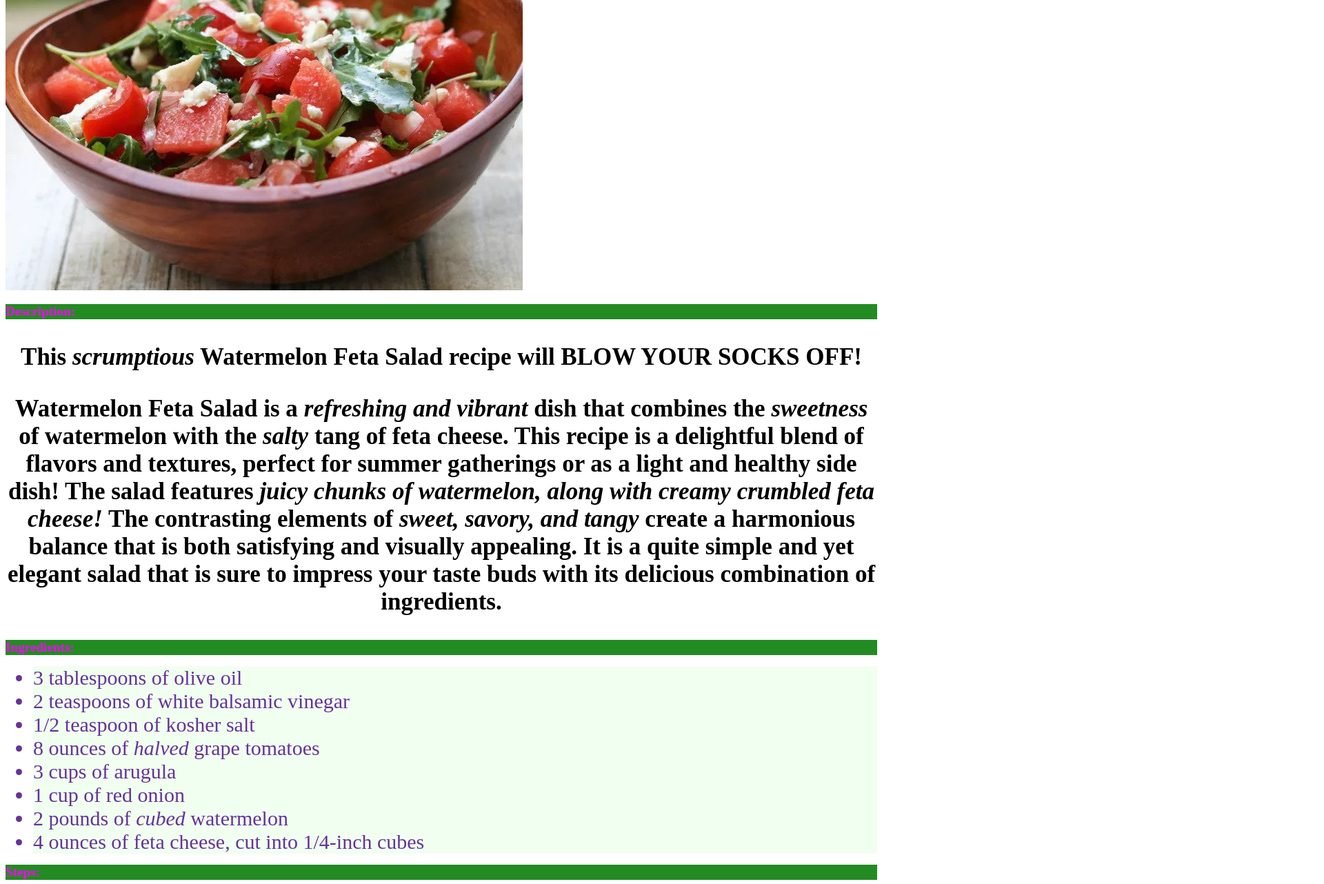
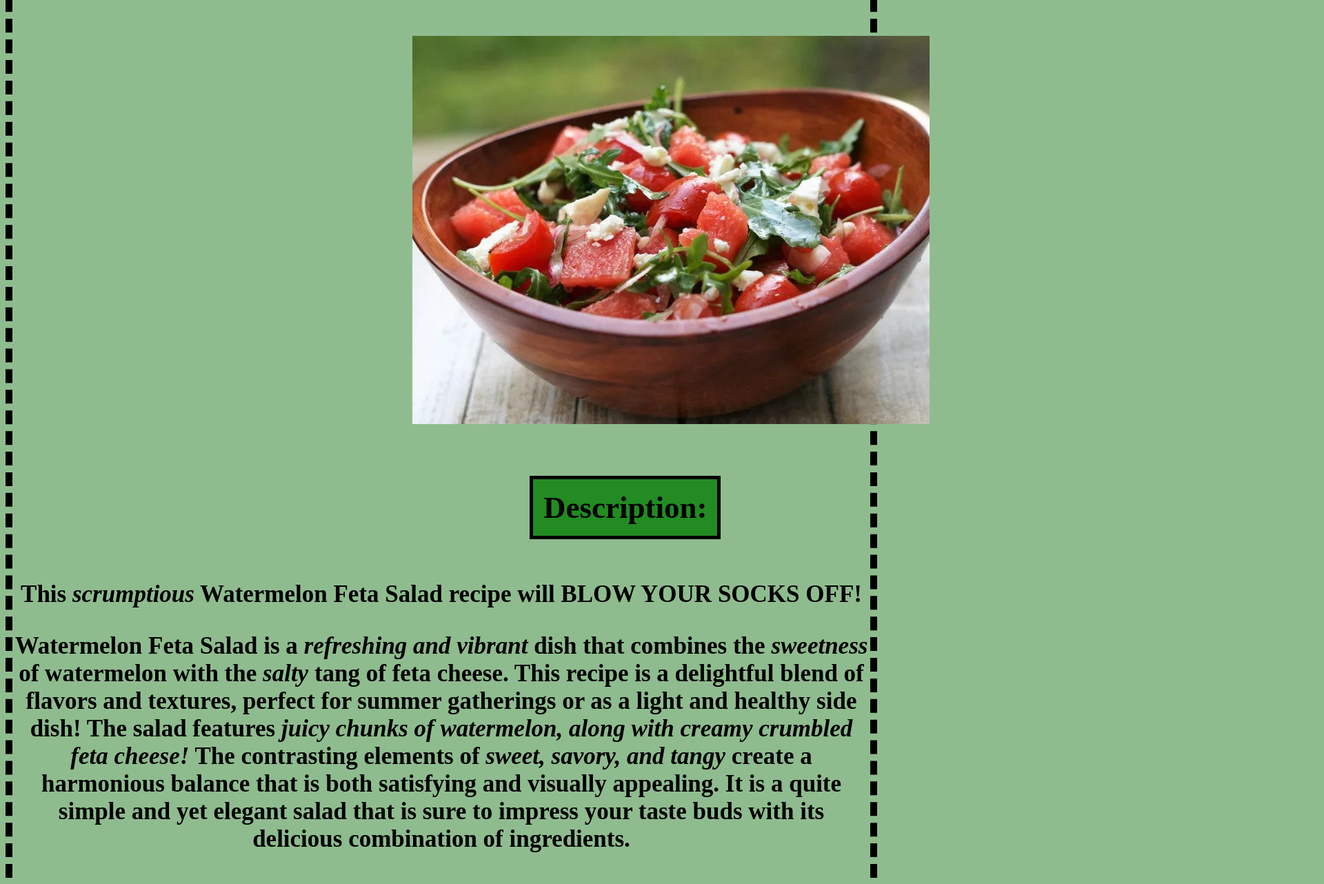
Before and after one commit to Gawdlie/odin-recipes, a plain HTML site: page recipes/watermelon-feta-salad.html in a window 1280 px wide. Shown: the part 190-1472 px from the top of the page at 69% size, 1920 px wide, since content can reach past the window. Drawn offline with Linux system fonts and the light colour scheme.

Commit message:
Customize final recipe with css Use more backgrounds, colors, styles, etc.

```diff
--- a/recipes/recipes.css
+++ b/recipes/recipes.css
@@ -19,7 +19,7 @@
 }
 
 .main-body {
-    border: 10px dotted black;
+    border: 10px dashed black;
     background-color:greenyellow;
 }
 
@@ -70,7 +70,7 @@
 }
 
 .corn-body {
-    border: 10px dotted black;
+    border: 10px dashed black;
     background-color:gold;
 }
 
@@ -99,11 +99,15 @@
 }
 
 .list-three {
-    background-color:darkgoldenrod;
-    color:darkblue;
-    font-size:small;
+    color: black;
+    font-size: 35px;
+    font-weight: bold;
 }
 
+.beef-body {
+    background-color:fuchsia;
+    border: 10px dashed black;
+}
 
 
 
@@ -112,13 +116,29 @@
 
 .feta {
     background-color:forestgreen;
-    color:fuchsia;
-    font-size:larger;
-    font-weight:bolder;
+    color: black;
+    font-size: 45px;
+    padding: 15px;
+    text-align: center;
+    display: inline-block;
+    border: 5px solid black;
+    margin: 25px 750px;
+}
+
+.melon-image {
+    width: 750px;
+    length: 1500px;
+    padding: 30px;
+    margin: auto 550px;
 }
 
 .list-four {
-    background-color:honeydew;
-    color:rebeccapurple;
-    font-size:30px;
+    color: black;
+    font-size:35px;
+    font-weight: bold;
 }
+
+.melon-body {
+    background-color:darkseagreen;
+    border: 10px dashed black;
+}
--- a/recipes/watermelon-feta-salad.html
+++ b/recipes/watermelon-feta-salad.html
@@ -7,7 +7,7 @@
         <link rel="stylesheet" href="recipes.css" />
     </head>
 
-    <body>
+    <body class="melon-body">
         <h1 class="feta">Watermelon Feta Salad</h1>
         <img class="melon-image" src="watermelon-feta-salad.jpg">
             <p><h1 class="feta">Description:</h1></p>
```
